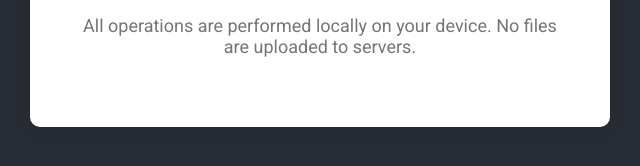
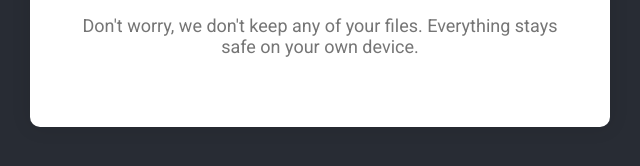
Before and after one commit to altinokdarici/quick-pdf-merge, a plain HTML site: page index.html in a window 1280 px wide. Shown: the part 454-620 px from the top of the page, 320-960 px from the left. Drawn offline with Linux system fonts and the light colour scheme; a script that the page names is missing.

Commit message:
Update index.html

```diff
--- a/index.html
+++ b/index.html
@@ -65,7 +65,7 @@
       <p>Fast and Easy PDF Combiner</p>
       <button id="uploadButton">Select PDF Files</button>
       <input type="file" id="fileInput" multiple accept="application/pdf">
-      <p>All operations are performed locally on your device. No files are uploaded to servers.</p>
+      <p>Don't worry, we don't keep any of your files. Everything stays safe on your own device.</p>
       <a id="downloadLink" style="display: none;">Download Merged PDF</a>
     </div>
 
```
